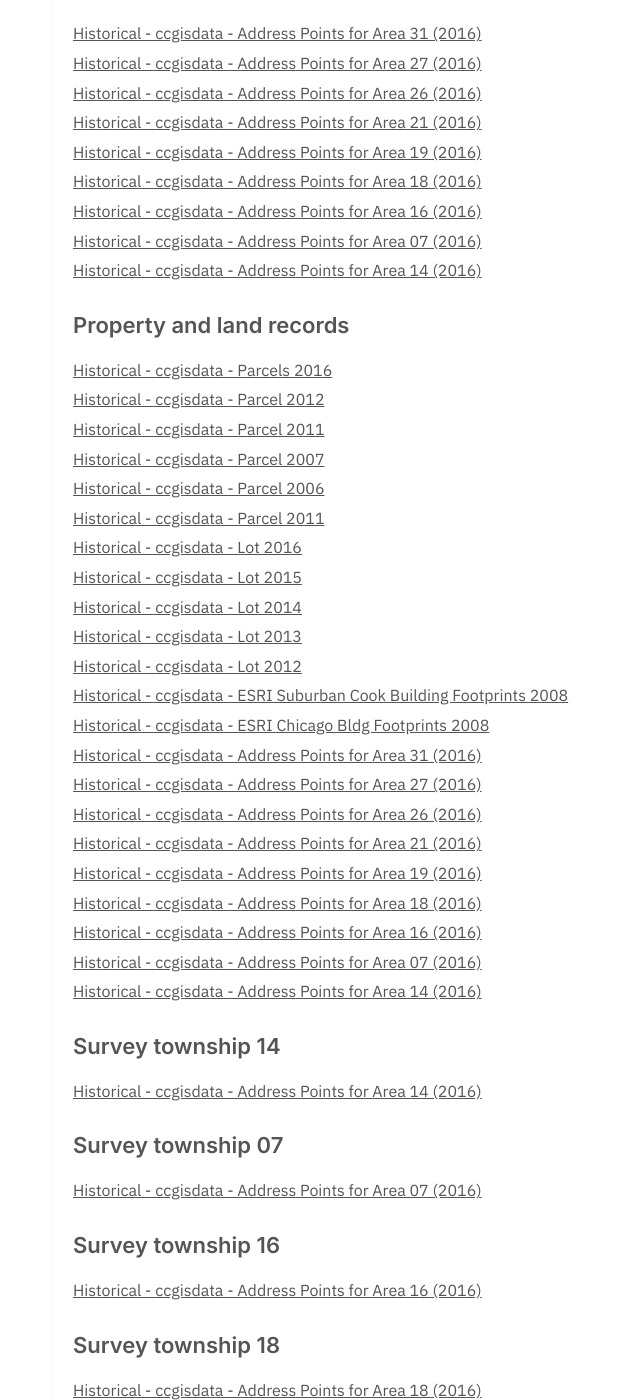
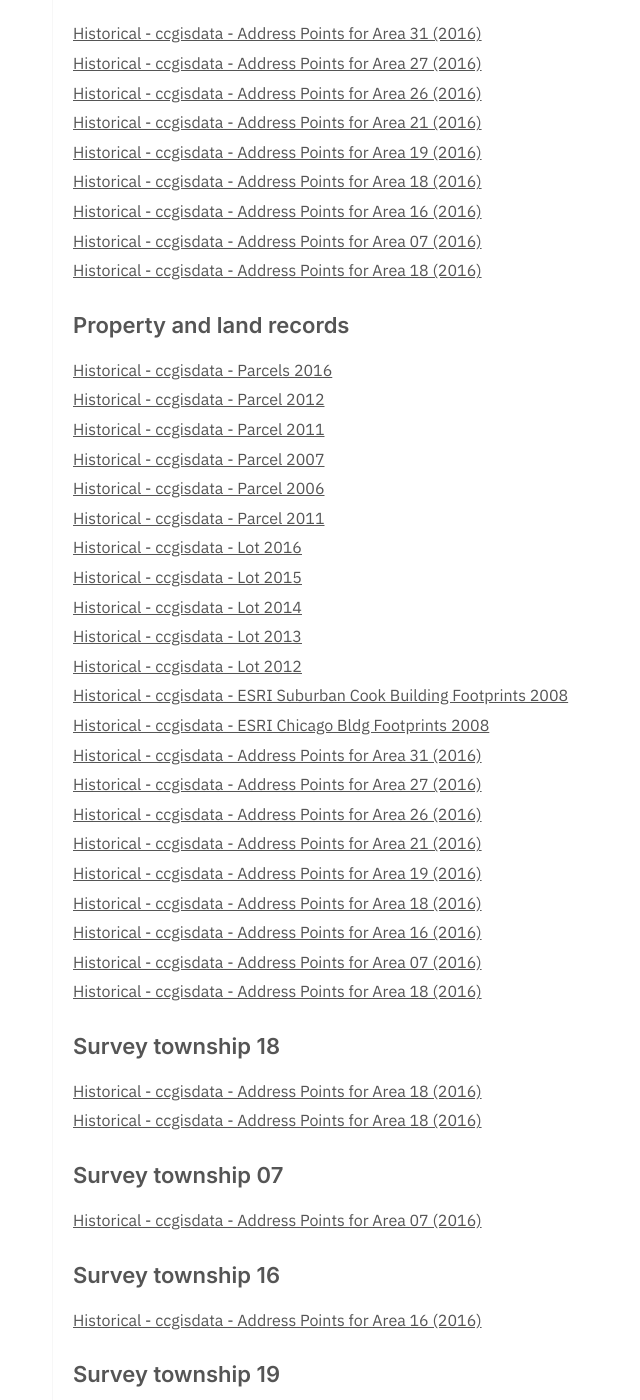
Before and after one commit to dayda-entities/cook-county-of-illinois, a Jekyll site: the page built from tags.md, in a window 1280 px wide and 1400 px high, scrolled down 14383 px. Shown: the whole window, without its empty margins (257-897 px from the left). Built offline with Jekyll 4.4.1, drawn with Linux system fonts in a browser that asks for light colours; some of the changed text lies outside the part shown.

Commit message:
Publish Data

```diff
--- a/_posts/2020-11-10-historical-ccgisdata-address-p.md
+++ b/_posts/2020-11-10-historical-ccgisdata-address-p.md
@@ -1,7 +1,7 @@
 ---
-title: Historical - ccgisdata - Address Points for Area 14 (2016)
-created: '2020-11-10T16:57:16.411665'
-modified: '2020-11-10T16:57:16.411671'
+title: Historical - ccgisdata - Address Points for Area 18 (2016)
+created: '2020-11-10T16:57:21.563260'
+modified: '2020-11-10T16:57:21.563267'
 state: active
 type: dataset
 tags:
@@ -10,14 +10,14 @@ tags:
   - Gis
   - Pin
   - Property And Land Records
-  - Survey Township 14
+  - Survey Township 18
 groups:
   - Local Government
 csv_url: >-
-  https://datacatalog.cookcountyil.gov/api/views/nfkd-trzh/rows.csv?accessType=DOWNLOAD
+  https://datacatalog.cookcountyil.gov/api/views/xacz-x7qs/rows.csv?accessType=DOWNLOAD
 json_url: >-
-  https://datacatalog.cookcountyil.gov/api/views/nfkd-trzh/rows.json?accessType=DOWNLOAD
+  https://datacatalog.cookcountyil.gov/api/views/xacz-x7qs/rows.json?accessType=DOWNLOAD
 layout: post
 
 ---
-This Address Point feature class contains one point for every address in Survey Township 14 (Township 40 N, Range 14 E; see ccgisdata - Survey Township (Area) 2014).
+This Address Point feature class contains one point for every address in Survey Township 18 (Township 38 N, Range 12 E; see ccgisdata - Survey Township (Area) 2014).
```
